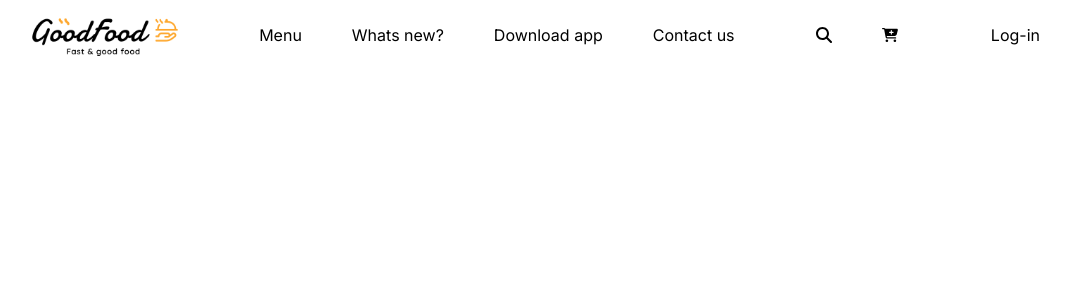
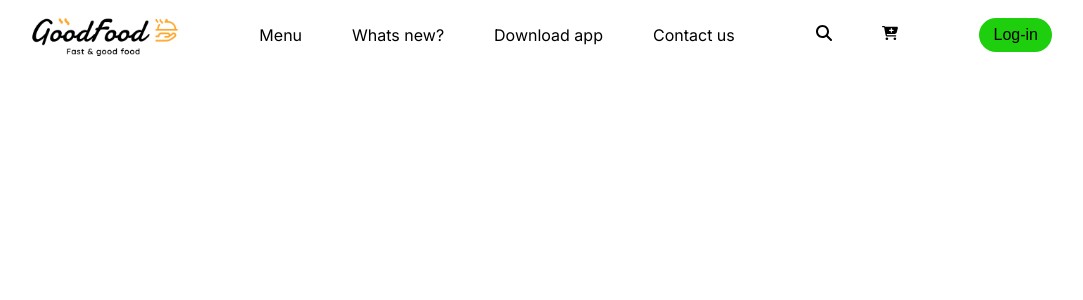
Before and after one commit to felixDev22/ecommerce, a React (Vite) app: page / in a window 1280 px wide. Shown: the top 300 px of the page, without its empty margins (100-1183 px from the left). Built offline with nearby package versions, Linux system fonts and the light colour scheme.

Commit message:
Add global colors, update btn, add hover

```diff
--- a/src/App.css
+++ b/src/App.css
@@ -1,16 +1,18 @@
 @import url('https://fonts.googleapis.com/css2?family=Inter:ital,opsz,wght@0,14..32,100..900;1,14..32,100..900&display=swap');
 
-@tailwind base;
-@tailwind components;
-@tailwind utilities;
-
-*{
+* {
   margin: 0;
   padding: 0;
   box-sizing: border-box;
   text-decoration: none;
   list-style: none;
   outline: none;
+  border: none;
+}
+
+:root {
+  --primary-clr: #e61f1f;
+  --secondary-clr: #1dcf0c;
 }
 
 .container {
@@ -21,6 +23,15 @@ body {
   min-height: 100vh;
   font-family: 'inter';
 }
-button{
-  padding: 8px 12px;
+button {
+  padding: 8px 14px;
+
+  background: var(--secondary-clr);
+  border-radius: 20px;
+  transition: 0.3s;
+  font-size: 16px;
 }
+button:hover {
+  background: var(--primary-clr);
+  color: #fff;
+}
```
